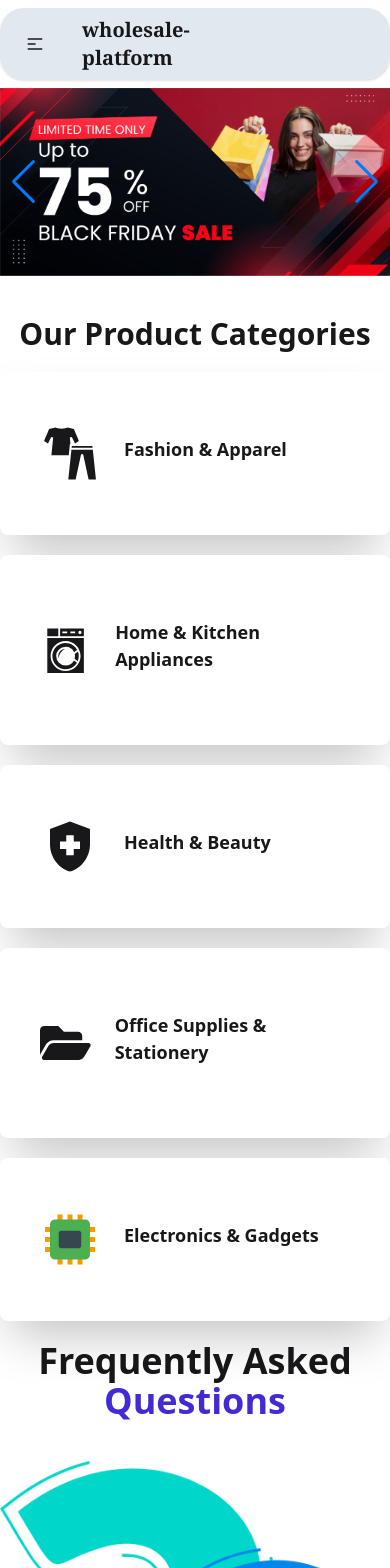
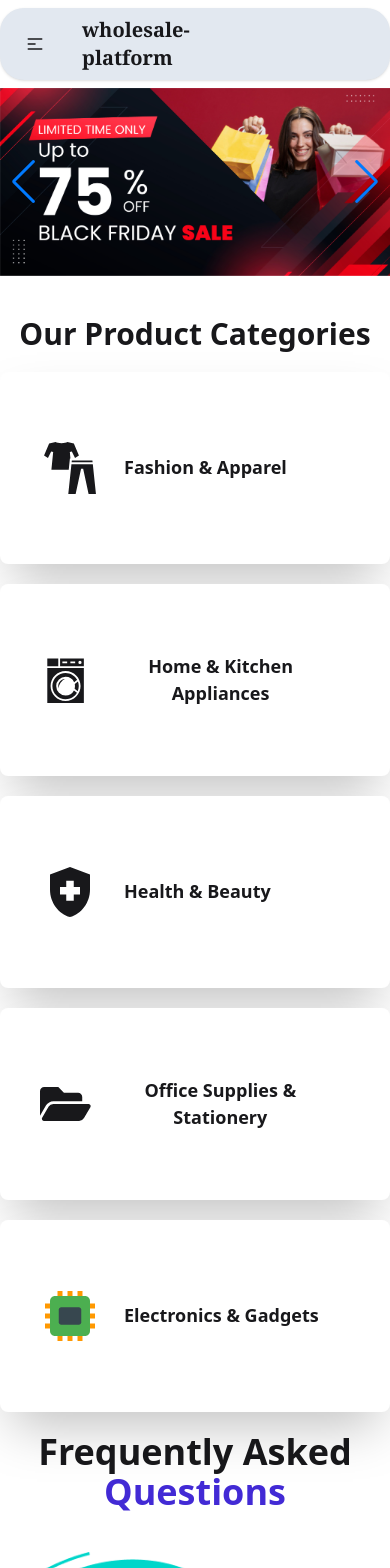
Before and after one commit to plabon2024/PixelCart, a React (Vite) app: page / in a window 390 px wide. Shown: the top 1568 px of the page. Built offline with nearby package versions, Linux system fonts and the light colour scheme; no server answers.

Commit message:
update details page

```diff
--- /dev/null
+++ b/src/components/Card.jsx
@@ -0,0 +1,33 @@
+import React from "react";
+
+const Card = ({ product }) => {
+  return (
+    <>
+      <div className="card bg-base-100 w-96 shadow-sm">
+        <div className="avatar">
+          <div className="w-sm rounded mx-auto">
+            {" "}
+            <img
+              src={product.image}
+              alt={product.name}
+              className="object-cover rounded-lg"
+            />
+          </div>
+        </div>
+        <div className="card-body">
+          <h2 className="card-title">{product.name}</h2>
+          <p>{product.description}</p>
+          <p className="text-sm text-gray-600">
+            Main Qty: {product.mainquantity}
+          </p>
+          <p className="text-sm text-gray-600">
+            Min Qty: {product.minquantity}
+          </p>
+          <p className="text-sm text-gray-600">Category: {product.category}</p>
+        </div>
+      </div>
+    </>
+  );
+};
+
+export default Card;
--- a/src/pages/Categories.jsx
+++ b/src/pages/Categories.jsx
@@ -3,10 +3,11 @@ import axios from "axios";
 import React, { useEffect, useState } from "react";
 import { Link } from "react-router";
 import useAuth from "../hooks/useAuth";
+import Card from "../components/Card";
 
 const Categories = () => {
   const [products, setProducts] = useState([]);
-  const {selectedCategory, setSelectedCategory} = useAuth()
+  const { selectedCategory, setSelectedCategory } = useAuth();
 
   useEffect(() => {
     axios
@@ -19,23 +20,26 @@ const Categories = () => {
       });
   }, []);
 
-
   const filteredProducts = selectedCategory
     ? products.filter((product) => product.category === selectedCategory)
     : products;
 
   return (
     <div className="p-4">
-      <h1 className="text-3xl font-bold text-center mb-4"></h1>
+      <h1 className="text-3xl font-bold text-center mb-4">
+        {selectedCategory}{" "}
+      </h1>
 
-      <div className="flex justify-between items-center mb-4">
-        <div className="w-full md:w-1/3">
+<div className="flex flex-col justify-center items-center container mx-auto">
+
+  {/* Category Selector */}
+  <div className="w-full flex justify-center mb-8">
     <select
       id="category"
       name="category"
       value={selectedCategory}
       onChange={(e) => setSelectedCategory(e.target.value)}
-            className="w-full shadow-primary shadow focus:outline-primary rounded px-4 py-2"
+      className="w-72 shadow-primary shadow focus:outline-primary rounded px-4 py-2"
     >
       <option value="">Select a category</option>
       <option>Electronics & Gadgets</option>
@@ -46,27 +50,18 @@ const Categories = () => {
       <option>Office Supplies & Stationery</option>
     </select>
   </div>
-      </div>
 
-      <div className="grid grid-cols-1 sm:grid-cols-2 md:grid-cols-3 gap-4">
+  {/* Cards */}
+  <div className="flex flex-wrap gap-5 justify-center items-center">
     {filteredProducts.map((product) => (
       <Link key={product._id} to={`/product/${product._id}`}>
-            <div className="border p-4 rounded shadow hover:shadow-lg">
-              <h3 className="text-lg font-semibold">{product.name}</h3>
-              <p>{product.description}</p>
-              <p className="text-sm text-gray-600">Main Qty: {product.mainquantity}</p>
-              <p className="text-sm text-gray-600">Min Qty: {product.minquantity}</p>
-              <p className="text-sm text-gray-600">Category: {product.category}</p>
-              <img
-                src={product.image}
-                width={100}
-                className="object-cover"
-                alt={product.name}
-              />
-            </div>
+        <Card product={product} />
       </Link>
     ))}
   </div>
+
+</div>
+
     </div>
   );
 };
--- a/src/pages/Details.jsx
+++ b/src/pages/Details.jsx
@@ -3,6 +3,7 @@ import { useEffect, useState } from "react";
 
 import axios from "axios";
 import Modal from "../components/Modal";
+import { Rating } from "@smastrom/react-rating";
 
 const Details = () => {
   const { id } = useParams();
@@ -17,17 +18,44 @@ const Details = () => {
   if (!product) return <div>Loading...</div>;
 
   return (
-    <div>
-      <h2>{product.name}</h2>
-      <p>{product.description}</p>
-      {/* other details */}
-      {/* Open the modal using document.getElementById('ID').showModal() method */}
-      <button
-        className="btn"
-        onClick={() => document.getElementById("my_modal_2").showModal()}
-      >
-        open modal
-      </button>
+    <div className="h-screen items-center flex justify-center ">
+      <div>
+        <div className="card bg-base-100 w-96 shadow-xl">
+          <figure className="px-10 pt-10">
+            <img src={product.image} alt="Shoes" className="rounded-xl" />
+          </figure>
+          <div className="card-body items-center text-start">
+            <div className="flex flex-col space-y-1">
+              <h2 className="text-xl font-bold">{product.name}</h2>
+              <p className="text-gray-600 text-sm">{product.category}</p>
+              <p className="text-gray-500 text-sm">By: {product.brandname}</p>
+              <p className="text-sm">{product.description}</p>
+              <p className="font-semibold text-green-600">${product.price}</p>
+              <div className="flex items-center">
+                <Rating
+                  style={{ maxWidth: 100 }}
+                  value={product.rating}
+                  readOnly
+                />
+                <span className="ml-2 font-semibold">
+                  {product.rating.toFixed(2)}
+                </span>
+              </div>{" "}
+              <div className="card-actions justify-start items-start">
+                <button
+                  className="btn"
+                  onClick={() =>
+                    document.getElementById("my_modal_2").showModal()
+                  }
+                >
+                  Buy
+                </button>
+              </div>
+            </div>
+          </div>
+        </div>
+      </div>
+
       <Modal product={product}></Modal>
     </div>
   );
--- a/src/pages/Home/Faq.jsx
+++ b/src/pages/Home/Faq.jsx
@@ -3,6 +3,7 @@ import React from 'react';
 const Faq = () => {
     return (
      <div>
+
   <section className="space-y-5 container mx-auto">
     <h1 className="text-4xl font-bold text-center">
       Frequently Asked <span className="text-primary">Questions</span>
--- a/src/pages/Home/ProductCategories.jsx
+++ b/src/pages/Home/ProductCategories.jsx
@@ -21,41 +21,8 @@ const ProductCategories = () => {
       </h1>
 
      <div className="grid grid-cols-1 md:grid-cols-2 lg:grid-cols-4 gap-5 justify-center items-center">
-        <Link
-          onClick={() => setSelectedCategory("Fashion & Apparel")}
-          to={"/Categories"}
-        >
-          {" "}
-          <div className="card card-side bg-base-100 shadow-2xl p-10">
-            <figure>
-              <GiClothes size={60} />
-            </figure>
-            <div className="card-body">
-              <h2 className="card-title">Fashion & Apparel</h2>
-              <p></p>
-            </div>
-          </div>
-        </Link>
-        <div className="card card-side bg-base-100 shadow-2xl p-10">
-          <figure>
-            <GiWashingMachine size={60} />
-          </figure>
-          <div className="card-body">
-            <h2 className="card-title">Home & Kitchen Appliances</h2>
-            <p></p>
-          </div>
-        </div>
 
-        <div className="card card-side bg-base-100 shadow-2xl p-10">
-          <figure>
-            <MdHealthAndSafety size={60} />
-          </figure>
-          <div className="card-body">
-            <h2 className="card-title">Health & Beauty </h2>
-            <p></p>
-          </div>
-        </div>
-
+  {/* Card 1 */}
   <motion.div
     initial="hidden"
     whileInView="visible"
@@ -63,27 +30,90 @@ const ProductCategories = () => {
     transition={{ delay: 0.2, duration: 0.6, ease: "easeOut" }}
     variants={contentVariants}
   >
-          <div className="card card-side bg-base-100 shadow-2xl p-10">
-            <figure>
-              <FaFolderOpen size={60} />
-            </figure>
-            <div className="card-body">
-              <h2 className="card-title">Office Supplies & Stationery</h2>
-              <p></p>
+    <Link onClick={() => setSelectedCategory("Fashion & Apparel")} to={"/Categories"}>
+      <div className="card card-side bg-base-100 shadow-2xl p-10 min-h-48">
+        <figure><GiClothes size={60} /></figure>
+        <div className="card-body flex flex-col justify-center">
+          <h2 className="card-title text-center">Fashion & Apparel</h2>
         </div>
       </div>
+    </Link>
   </motion.div>
 
-        <div className="card card-side bg-base-100 shadow-2xl p-10">
-          <figure>
-            <FcElectronics size={60} />
-          </figure>
-          <div className="card-body">
-            <h2 className="card-title">Electronics & Gadgets</h2>
-            <p></p>
+  {/* Card 2 */}
+  <motion.div
+    initial="hidden"
+    whileInView="visible"
+    viewport={{ once: true, amount: 0.6 }}
+    transition={{ delay: 0.2, duration: 0.6, ease: "easeOut" }}
+    variants={contentVariants}
+  >
+    <Link onClick={() => setSelectedCategory("Home & Kitchen Appliances")} to={"/Categories"}>
+      <div className="card card-side bg-base-100 shadow-2xl p-10 min-h-48">
+        <figure><GiWashingMachine size={60} /></figure>
+        <div className="card-body flex flex-col justify-center">
+          <h2 className="card-title text-center">Home & Kitchen Appliances</h2>
         </div>
       </div>
+    </Link>
+  </motion.div>
+
+  {/* Card 3 */}
+  <motion.div
+    initial="hidden"
+    whileInView="visible"
+    viewport={{ once: true, amount: 0.6 }}
+    transition={{ delay: 0.2, duration: 0.6, ease: "easeOut" }}
+    variants={contentVariants}
+  >
+    <Link onClick={() => setSelectedCategory("Health & Beauty")} to={"/Categories"}>
+      <div className="card card-side bg-base-100 shadow-2xl p-10 min-h-48">
+        <figure><MdHealthAndSafety size={60} /></figure>
+        <div className="card-body flex flex-col justify-center">
+          <h2 className="card-title text-center">Health & Beauty</h2>
         </div>
+      </div>
+    </Link>
+  </motion.div>
+
+  {/* Card 4 */}
+  <motion.div
+    initial="hidden"
+    whileInView="visible"
+    viewport={{ once: true, amount: 0.6 }}
+    transition={{ delay: 0.2, duration: 0.6, ease: "easeOut" }}
+    variants={contentVariants}
+  >
+    <Link onClick={() => setSelectedCategory("Office Supplies & Stationery")} to={"/Categories"}>
+      <div className="card card-side bg-base-100 shadow-2xl p-10 min-h-48">
+        <figure><FaFolderOpen size={60} /></figure>
+        <div className="card-body flex flex-col justify-center">
+          <h2 className="card-title text-center">Office Supplies & Stationery</h2>
+        </div>
+      </div>
+    </Link>
+  </motion.div>
+
+  {/* Card 5 */}
+  <motion.div
+    initial="hidden"
+    whileInView="visible"
+    viewport={{ once: true, amount: 0.6 }}
+    transition={{ delay: 0.2, duration: 0.6, ease: "easeOut" }}
+    variants={contentVariants}
+  >
+    <Link onClick={() => setSelectedCategory("Electronics & Gadgets")} to={"/Categories"}>
+      <div className="card card-side bg-base-100 shadow-2xl p-10 min-h-48">
+        <figure><FcElectronics size={60} /></figure>
+        <div className="card-body flex flex-col justify-center">
+          <h2 className="card-title text-center">Electronics & Gadgets</h2>
+        </div>
+      </div>
+    </Link>
+  </motion.div>
+
+</div>
+
     </div>
   );
 };
--- a/src/pages/MyProduct.jsx
+++ b/src/pages/MyProduct.jsx
@@ -3,7 +3,7 @@ import React, { useEffect, useState } from "react";
 import useAuth from "../hooks/useAuth";
 
 import { Rating } from "@smastrom/react-rating";
-import '@smastrom/react-rating/style.css';
+import "@smastrom/react-rating/style.css";
 
 const MyProduct = () => {
   const { user } = useAuth();
@@ -53,7 +53,6 @@ const MyProduct = () => {
                 {product.rating.toFixed(2)}
               </span>
             </div>
-            <p className="text-xs text-gray-400">User: {product.useremail}</p>
           </div>
         </div>
       ))}
```
Lines whose indentation alone changed are shown as unchanged.
